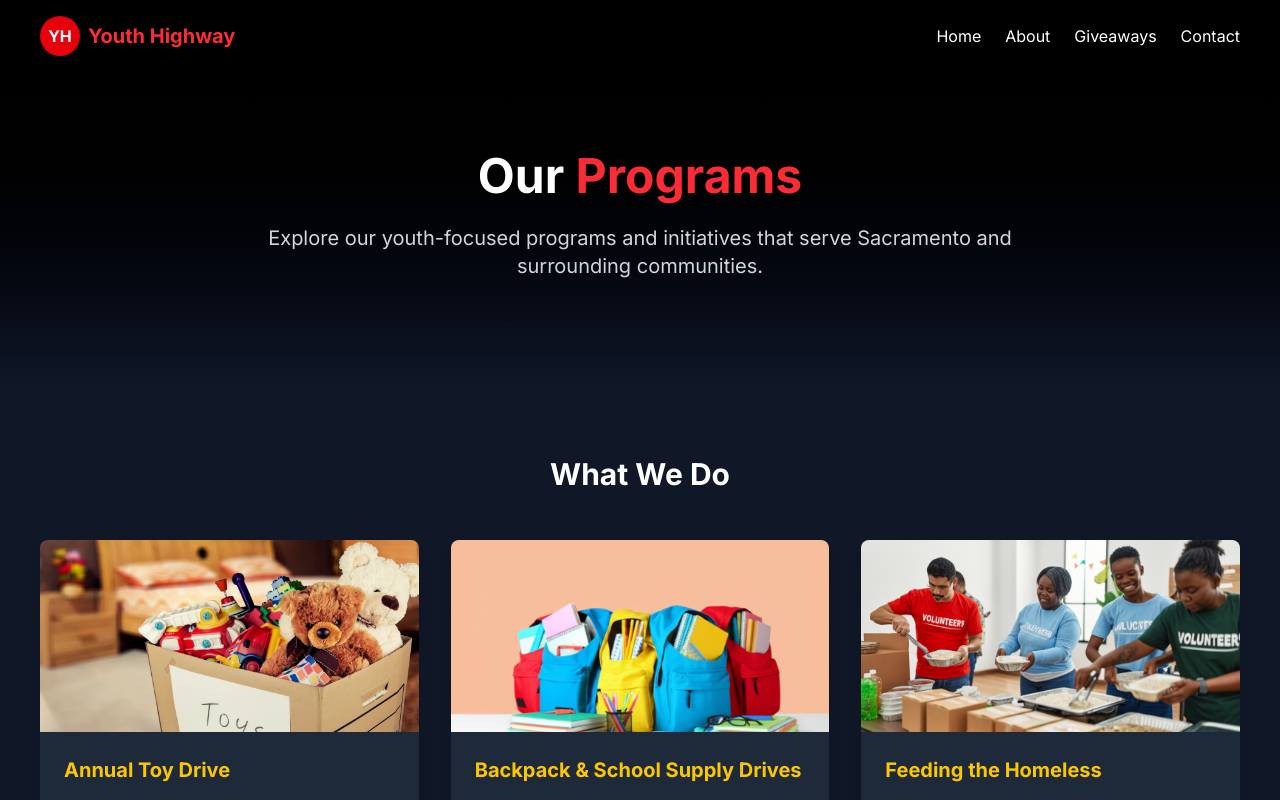
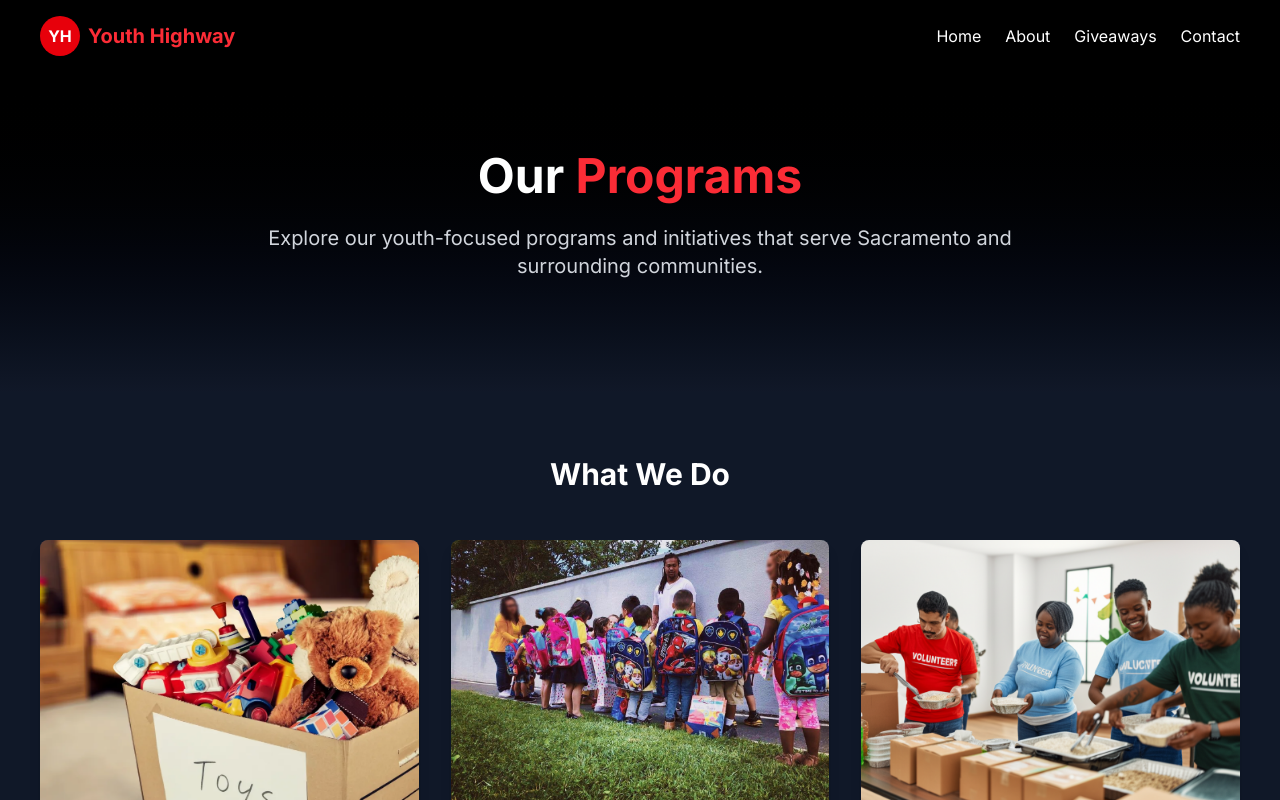
Before and after one commit to AaronAlvd/david, a Next.js app: page /giveaways in a window 1280 px wide. Shown: the top 800 px of the page. Built offline with nearby package versions, Linux system fonts and the light colour scheme.

Commit message:
updated backpacks pic

```diff
--- a/src/app/giveaways/page.tsx
+++ b/src/app/giveaways/page.tsx
@@ -12,7 +12,7 @@ export default function ProgramsPage() {
     } else if (program.name === "Shoe Drives") {
       image = "/shoe-drive-donations.png"
     } else if (program.name === "Backpack & School Supply Drives") {
-      image = "/colorful-backpack-essentials.png"
+      image = "/backpacks.jpg"
     } else if (program.name === "Feeding the Homeless") {
       image = "/community-care-packages.png"
     } else if (program.name === "Pajamas for Foster Children") {
@@ -113,7 +113,7 @@ export default function ProgramsPage() {
                 key={index}
                 className="bg-gray-800 rounded-lg overflow-hidden shadow-lg hover:shadow-red-500/20 transition"
               >
-                <div className="h-48 relative">
+                <div className="h-68 relative">
                   <img
                     src={program.image || "/placeholder.svg"}
                     alt={program.name}
--- a/src/data/data.ts
+++ b/src/data/data.ts
@@ -14,7 +14,7 @@ export const YouthHighwayData = {
       {
         name: "Backpack & School Supply Drives",
         description: "Equipping students for success",
-        image: "/colorful-backpack-essentials.png",
+        image: "/backpacks.jpg",
       },
       {
         name: "Feeding the Homeless",
```
Also changed, not shown: public/backpacks.jpg (added).
